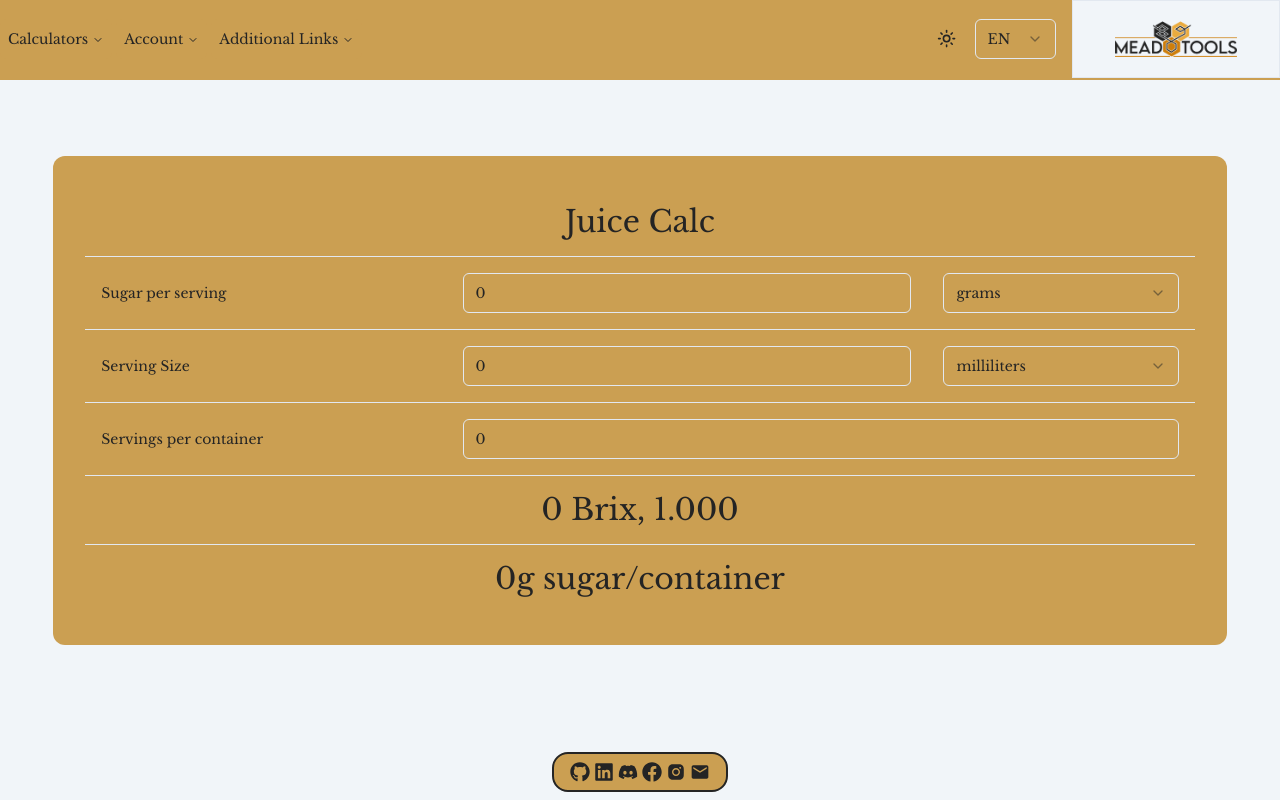
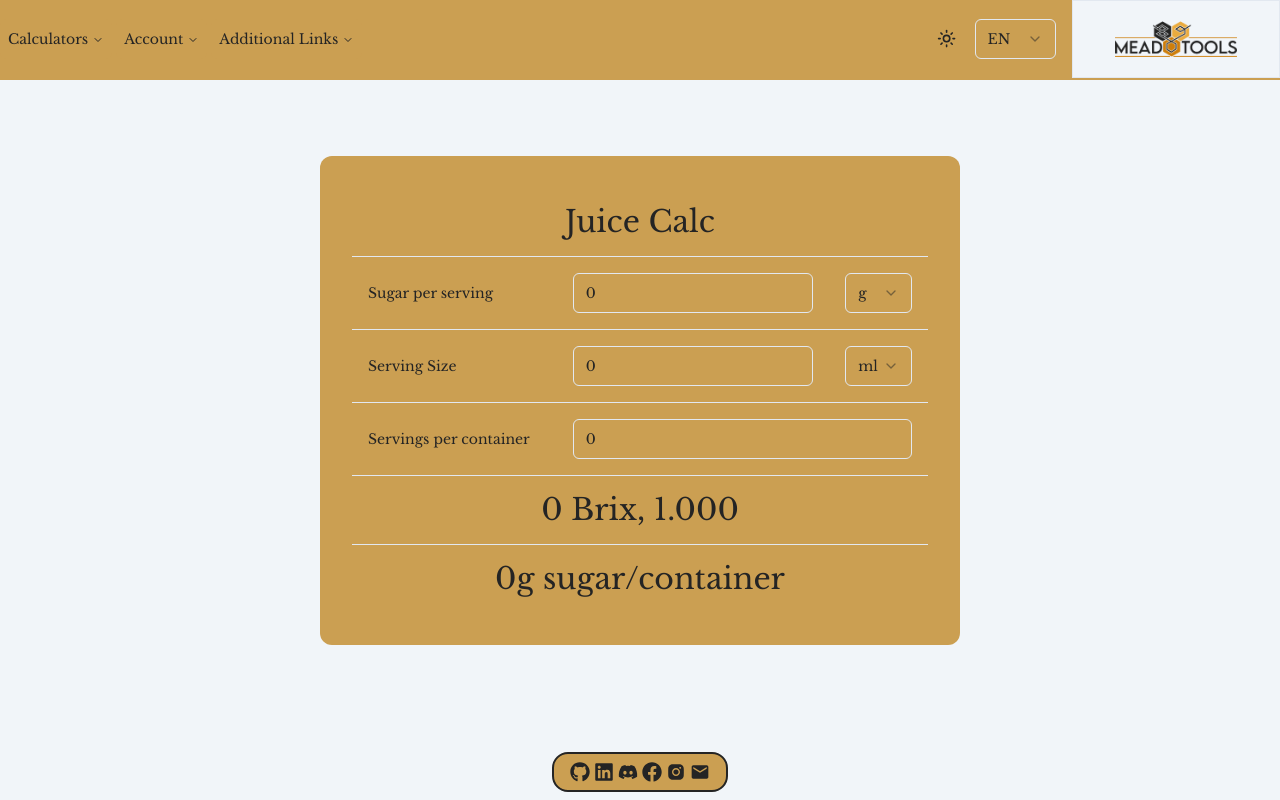
Before and after one commit to ljreaux/MeadTools-React, a React (Vite) app: page /juice in a window 1280 px wide. Built offline with nearby package versions, Linux system fonts and the light colour scheme; what @react-pdf/renderer would draw is missing.

Commit message:
added translations, fixed formatting

```diff
--- a/src/components/Juice/Juice.tsx
+++ b/src/components/Juice/Juice.tsx
@@ -15,6 +15,7 @@ import {
   SelectValue,
 } from "../ui/select";
 import useJuice from "@/hooks/useJuice";
+import { useTranslation } from "react-i18next";
 
 function Juice() {
   const {
@@ -32,8 +33,9 @@ function Juice() {
     sg,
     totalSugar,
   } = useJuice();
+  const { t } = useTranslation();
   return (
-    <div className="flex flex-col items-center justify-center w-11/12 gap-4 p-8 my-40 md:my-8 rounded-xl bg-background">
+    <div className="flex flex-col items-center justify-center w-11/12 gap-4 p-8 my-40 md:my-8 md:w-1/2 rounded-xl bg-background">
       <Table>
         <TableHeader>
           <TableRow>
@@ -47,6 +49,7 @@ function Juice() {
             <TableCell>Sugar per serving</TableCell>
             <TableCell>
               <Input
+                className="min-w-16"
                 type="number"
                 onFocus={(e) => e.target.select()}
                 value={sugar}
@@ -59,8 +62,8 @@ function Juice() {
                   <SelectValue />
                 </SelectTrigger>
                 <SelectContent>
-                  <SelectItem value="g">grams</SelectItem>
-                  <SelectItem value="mg">milligrams</SelectItem>
+                  <SelectItem value="g">{t("G")}</SelectItem>
+                  <SelectItem value="mg">{t("MG")}</SelectItem>
                 </SelectContent>
               </Select>
             </TableCell>
@@ -69,6 +72,7 @@ function Juice() {
             <TableCell>Serving Size</TableCell>
             <TableCell>
               <Input
+                className="min-w-16"
                 type="number"
                 onFocus={(e) => e.target.select()}
                 value={servingSize}
@@ -84,8 +88,8 @@ function Juice() {
                   <SelectValue />
                 </SelectTrigger>
                 <SelectContent>
-                  <SelectItem value="ml">milliliters</SelectItem>
-                  <SelectItem value="floz">fl oz</SelectItem>
+                  <SelectItem value="ml">{t("ML")}</SelectItem>
+                  <SelectItem value="floz">{t("FLOZ")}</SelectItem>
                 </SelectContent>
               </Select>
             </TableCell>
@@ -103,7 +107,7 @@ function Juice() {
           </TableRow>
           <TableRow>
             <TableCell colSpan={3} className="py-4 text-3xl text-center">
-              {brix} Brix, {sg.toFixed(3)}
+              {brix} {t("BRIX")}, {sg.toFixed(3)}
             </TableCell>
           </TableRow>
           <TableRow>
```
